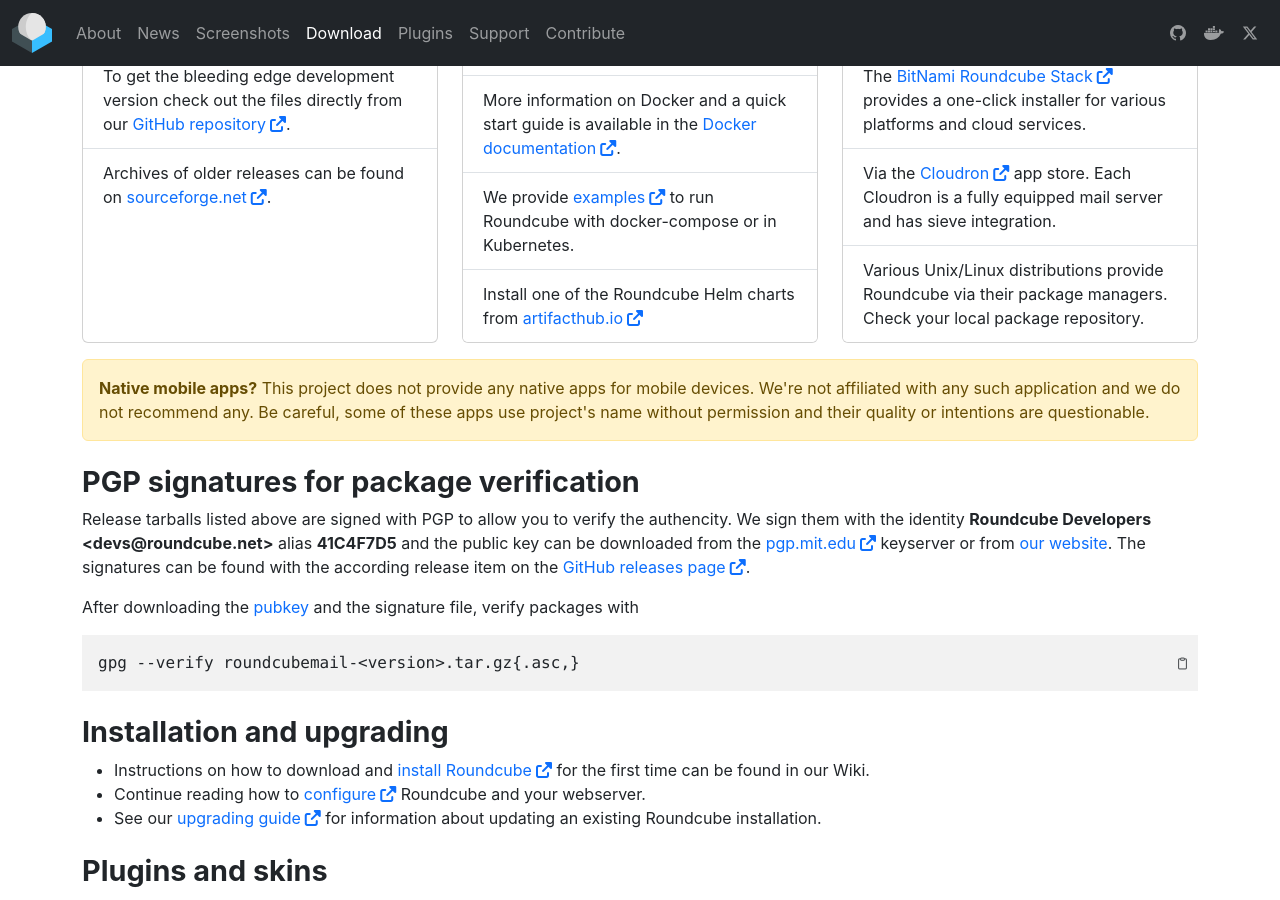
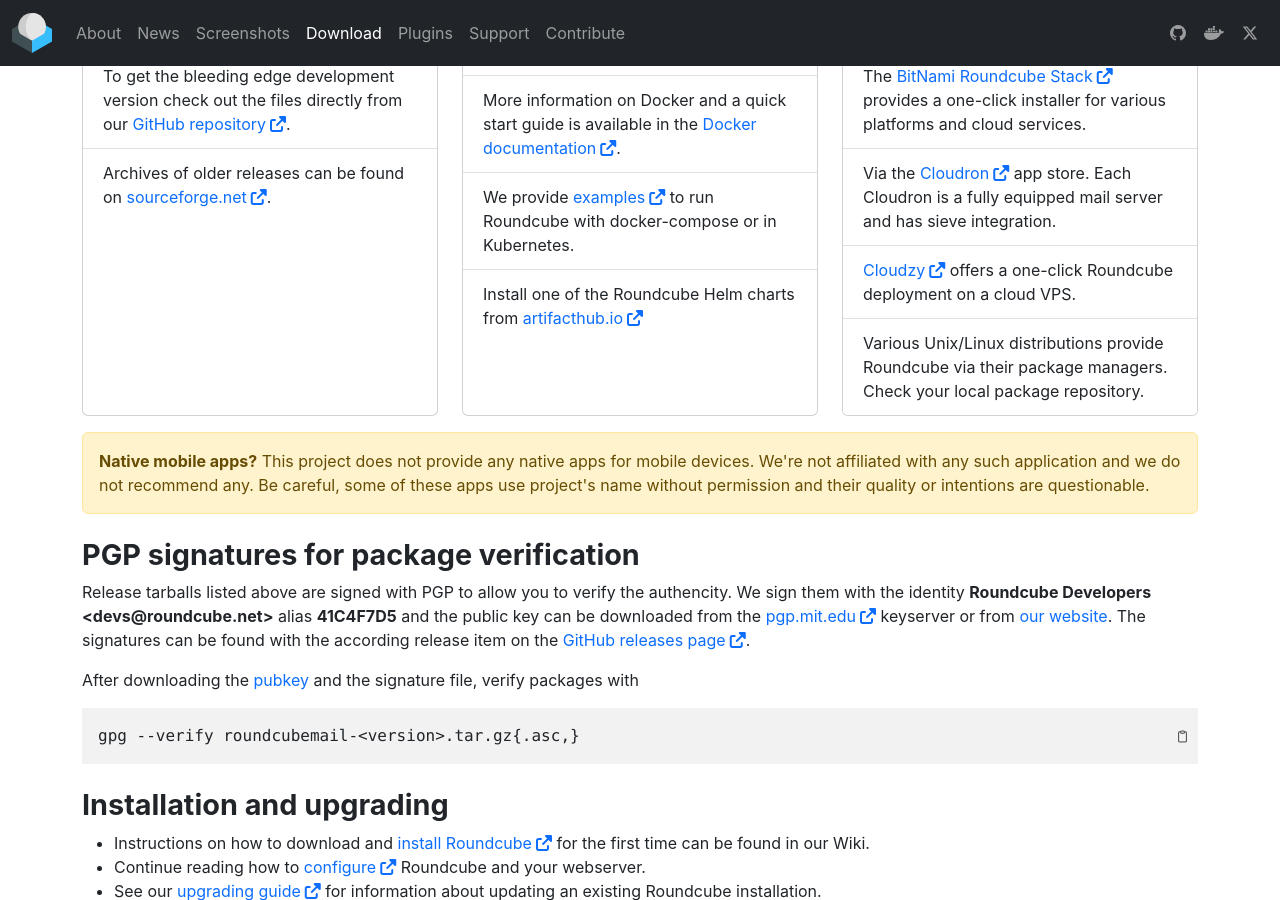
Before and after one commit to roundcube/roundcube.github.com, a Jekyll site: the page built from download/index.html, in a window 1280 px wide and 900 px high, scrolled down 847 px. Built offline with Jekyll 4.4.1, drawn with Linux system fonts in a browser that asks for light colours; nearby versions of some CDN libraries.

Commit message:
Add Cloudzy deployment option to Roundcube list

```diff
--- a/download/index.html
+++ b/download/index.html
@@ -90,6 +90,7 @@
                 <li class="list-group-item">The <a href="https://bitnami.com/stack/roundcube" class="rc-icon external-link" target="_blank">BitNami Roundcube Stack</a> provides a one-click installer for various platforms and cloud services.</li>
                 <li class="list-group-item">Via the <a href="https://cloudron.io/appstore.html?app=net.roundcube.cloudronapp" class="rc-icon external-link" target="_blank">Cloudron</a> app store.
                     Each Cloudron is a fully equipped mail server and has sieve integration.</li>
+                <li class="list-group-item"><a href="https://cloudzy.com/marketplace/roundcube/" class="rc-icon external-link" target="_blank">Cloudzy</a> offers a one-click Roundcube deployment on a cloud VPS.</li>
                 <li class="list-group-item">Various Unix/Linux distributions provide Roundcube via their package managers. Check your local package repository.</li>
             </ul>
         </div>
```
